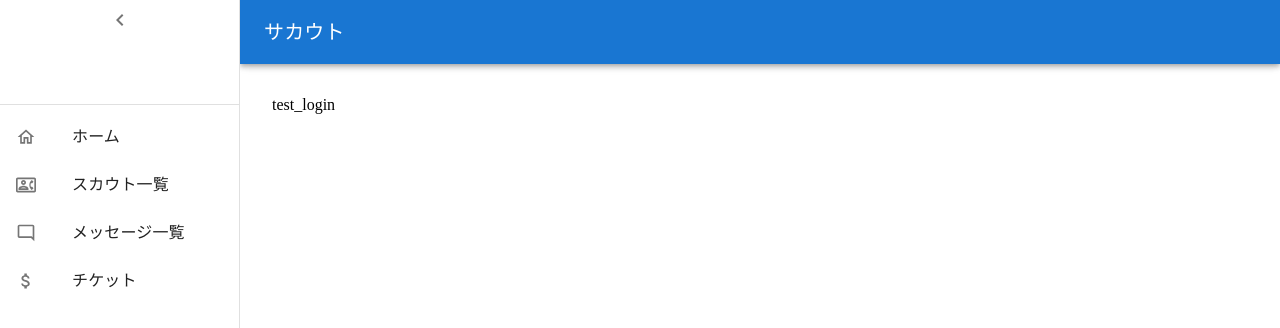
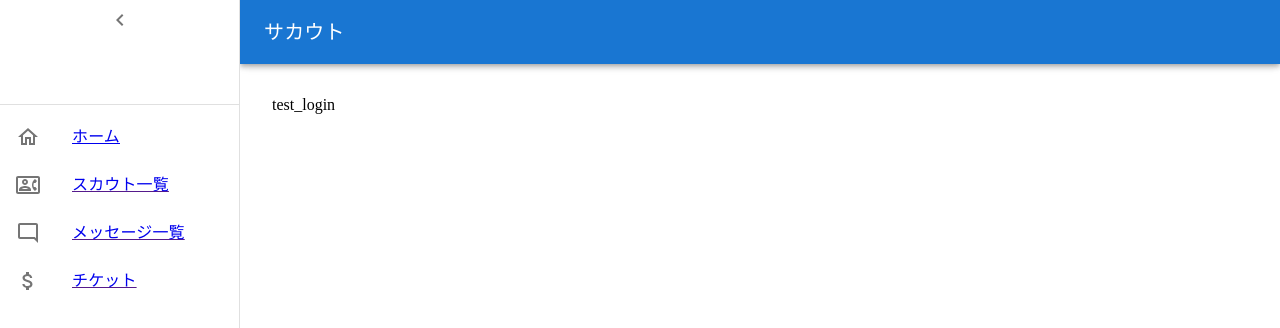
Before and after one commit to fujiwarass/socout-demo, a Next.js app: page /player in a window 1280 px wide. Both pictures are taken after a click on the button "open drawer". Shown: the top 328 px of the page. Built offline with nearby package versions, Linux system fonts and the light colour scheme.

Commit message:
リンク先の付与

```diff
--- a/src/app/_component/mainLayout/parts/MenuList.tsx
+++ b/src/app/_component/mainLayout/parts/MenuList.tsx
@@ -1,32 +1,48 @@
 import { AttachMoneyOutlined, ContactPhoneOutlined, HomeOutlined, ModeCommentOutlined } from '@mui/icons-material';
 import { Divider, List, ListItem, ListItemButton, ListItemIcon, ListItemText, Toolbar } from '@mui/material';
+import Link from 'next/link';
+
+/**
+ * メニューの型定義
+ */
+interface menuItem {
+  /** メニュー名 */
+  text: string,
+  /** メニューのパス */
+  path: string,
+  /** メニューのアイコン */
+  icon: React.ComponentType,
+}
 
 /**
  * サイドバーに表示するメニュー一覧
  * (メニュー名: アイコン)
  */
 export function MenuList() {
-    const MenuListItem : Record<string, JSX.Element> = {
-        ホーム: <HomeOutlined fontSize='small'/>,
-        スカウト一覧: <ContactPhoneOutlined fontSize='small'/>,
-        メッセージ一覧: <ModeCommentOutlined fontSize='small'/>,
-        チケット: <AttachMoneyOutlined fontSize='small'/>
-       };
+    //メニューの一覧
+    const MenuListItem :  menuItem[]= [
+      {text: "ホーム", path: "/", icon: HomeOutlined},
+      {text: "スカウト一覧", path: "", icon: ContactPhoneOutlined},
+      {text: "メッセージ一覧", path: "", icon: ModeCommentOutlined},
+      {text: "チケット", path: "", icon: AttachMoneyOutlined}
+    ]
 
     return (
         <>
            <Toolbar />
            <Divider />
            <List>
-           {['ホーム', 'スカウト一覧', 'メッセージ一覧', 'チケット'].map((text) => (
-               <ListItem key={text} disablePadding>
+           {MenuListItem.map((item,index) => (
+              <Link href={item.path} key={index}>
+               <ListItem key={index} disablePadding>
                  <ListItemButton>
                    <ListItemIcon>
-                   {MenuListItem[text]}
+                     <item.icon />
                    </ListItemIcon>
-                   <ListItemText primary={text} />
+                   <ListItemText primary={item.text} />
                  </ListItemButton>
                </ListItem>
+              </Link>
              ))}
            </List>
         </>
```
